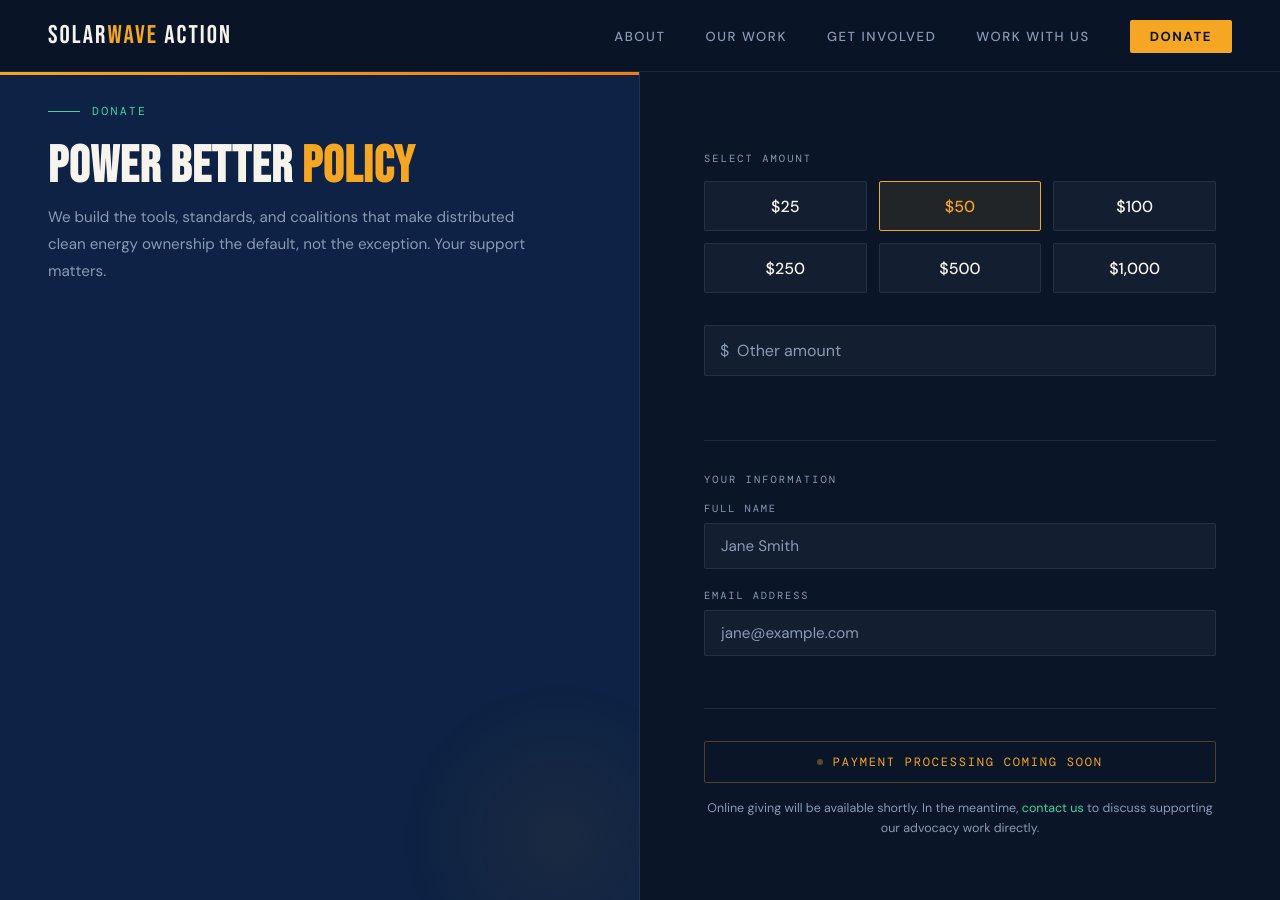
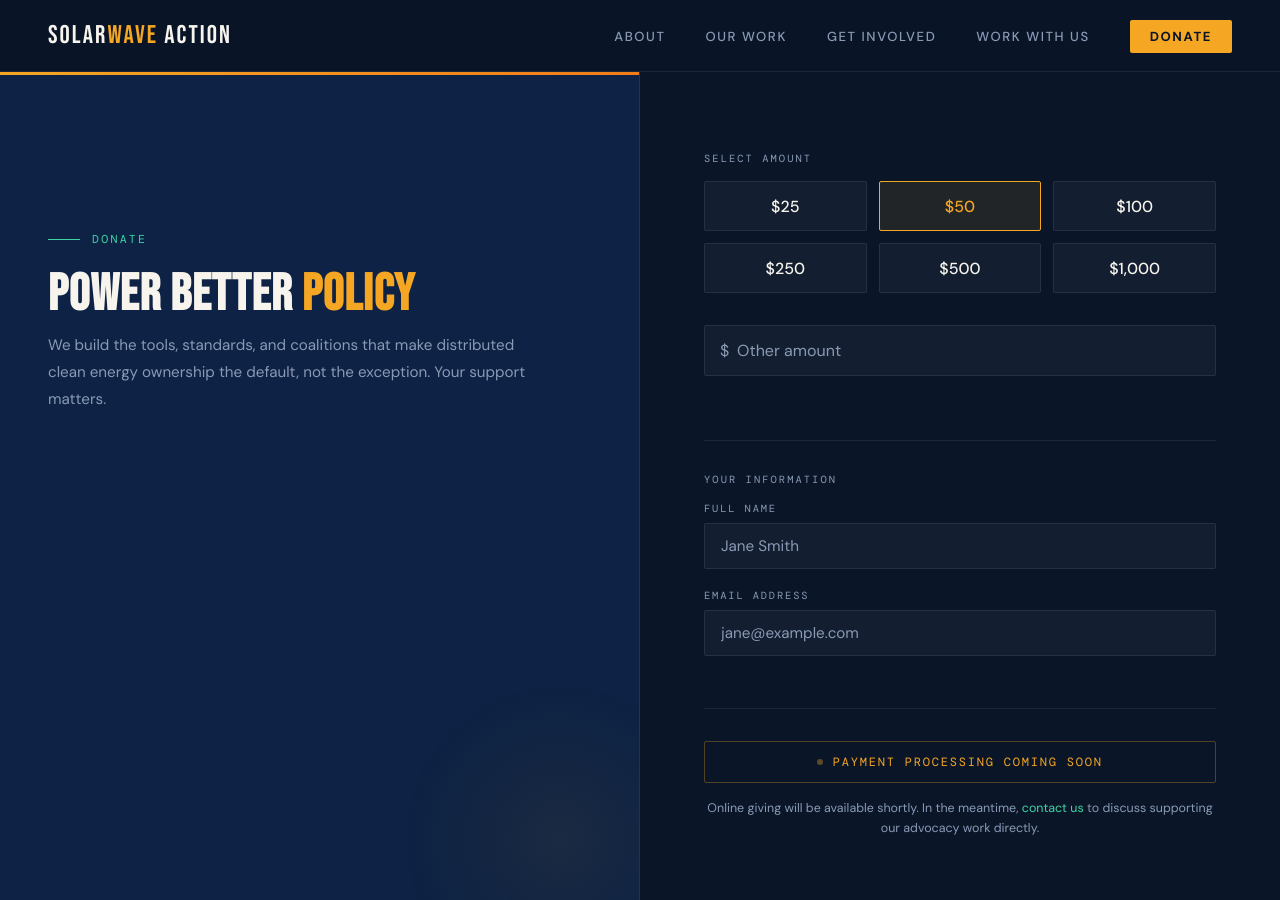
Before and after one commit to SolarWAVE-Action/solarwave-website, a Jekyll site: the page built from donate/donate.html, in a window 1280 px wide and 900 px high. Built offline with Jekyll 4.4.1, drawn with Linux system fonts in a browser that asks for light colours.

Commit message:
updated donate margins

```diff
--- a/donate/donate.html
+++ b/donate/donate.html
@@ -15,7 +15,7 @@ permalink: /donate/
     .left-panel {
       background: var(--sky-mid);
       border-right: 1px solid var(--border);
-      padding: 2rem 3rem 1rem;
+      padding: 10rem 3rem 6rem;
       display: flex; flex-direction: column; justify-content: flex-start;
       position: relative; overflow: hidden;
     }
```
